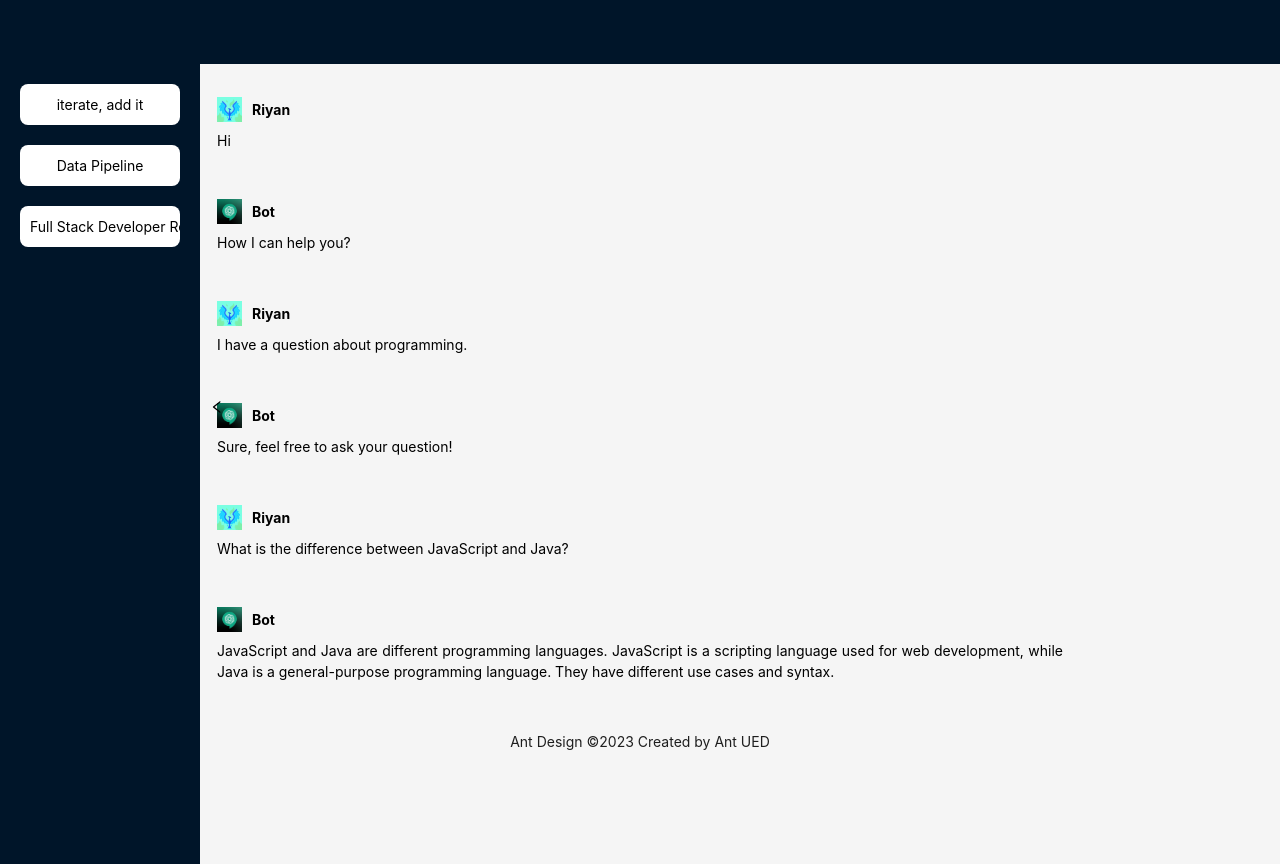
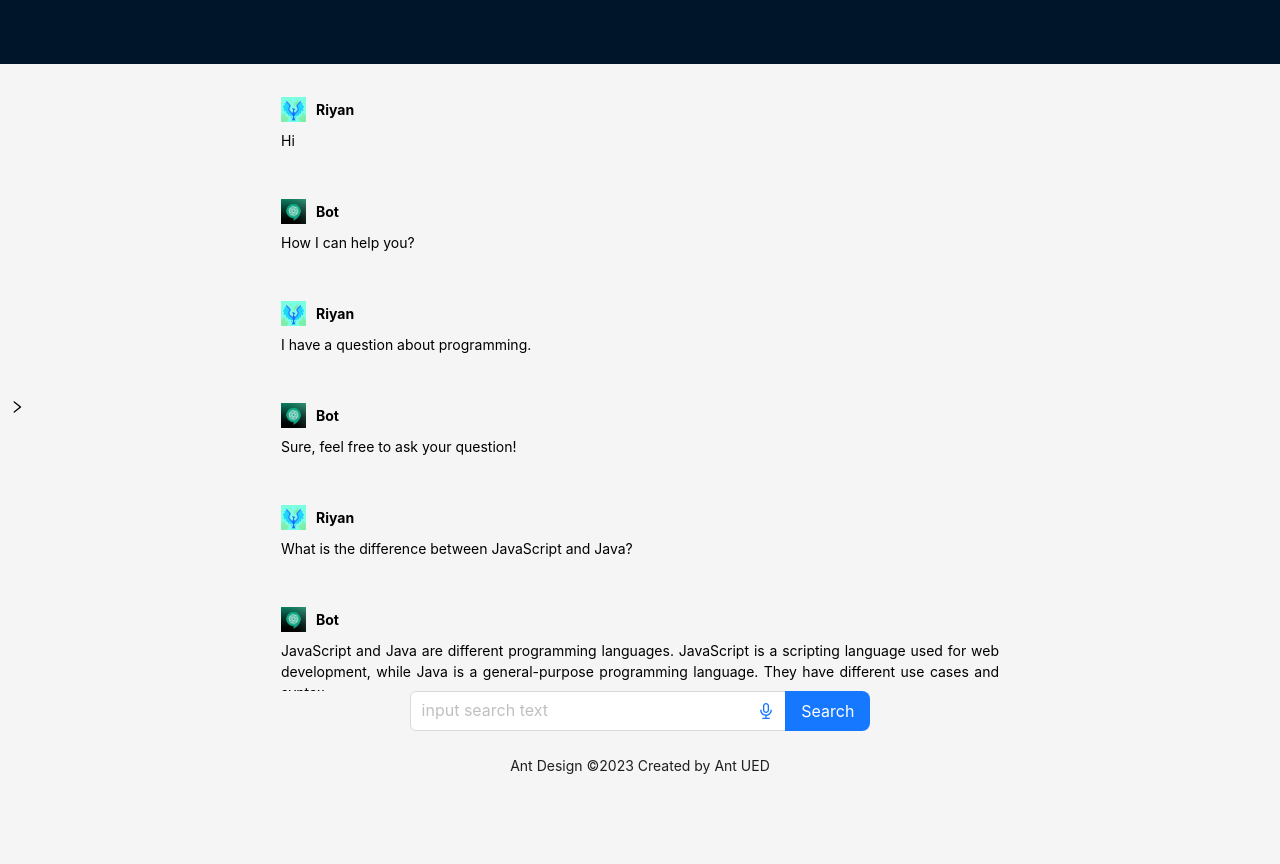
Before and after one commit to Ryand1234/Doc_Analyzer, a Next.js app in the folder doc_analyzer/: page / in a window 1280 px wide. Built offline with nearby package versions, Linux system fonts and the light colour scheme.

Commit message:
Added search box and fixed some bugs

```diff
--- a/doc_analyzer/app/layout/chatbox.tsx
+++ b/doc_analyzer/app/layout/chatbox.tsx
@@ -1,6 +1,6 @@
 import { Breadcrumb, Layout, theme } from 'antd';
 const { Header, Content, Footer, Sider } = Layout;
-import { MenuProps  } from '../interface/chat-interface';
+import { MenuProps } from '../interface/chat-interface';
 import Message from './message';
 
 export default function ChatBox({ messages }: MenuProps) {
@@ -9,9 +9,9 @@ export default function ChatBox({ messages }: MenuProps) {
     } = theme.useToken();
     return (
         <>
-            <Content>
+            <Content style={{marginBottom: '10px'}}>
                 {messages.map((element, index) => (
-                    <Message key={index} message={element.message} user={element.user}/>
+                    <Message key={index} message={element.message} user={element.user} />
                 ))}
             </Content>
 
--- a/doc_analyzer/app/layout/message.tsx
+++ b/doc_analyzer/app/layout/message.tsx
@@ -46,7 +46,7 @@ export default function Message({ user, message }: Info) {
             </div>
             <div><p style={{
                 textAlign: 'justify',
-            }}>{message}</p> <UserOutlined hidden={hidden}/></div>
+            }}>{message}</p> <span style={{position: 'absolute'}}><UserOutlined hidden={hidden}/></span></div>
         </div>
     )
 };
--- a/doc_analyzer/app/page.tsx
+++ b/doc_analyzer/app/page.tsx
@@ -9,8 +9,25 @@ import {
   RightOutlined,
   LeftOutlined
 } from '@ant-design/icons';
+import { AudioOutlined } from '@ant-design/icons';
+import { Input, Space } from 'antd';
+import type { SearchProps } from 'antd/es/input/Search';
+
+const { Search } = Input;
+
+const suffix = (
+  <AudioOutlined
+    style={{
+      fontSize: 16,
+      color: '#1677ff',
+    }}
+  />
+);
+
+const onSearch: SearchProps['onSearch'] = (value, _e, info) => console.log(info?.source, value);
+
 const App: React.FC = () => {
-  const [collapsed, setCollapsed] = useState(false);
+  const [collapsed, setCollapsed] = useState(true);
 
 
   const history: Array<string> = [
@@ -83,13 +100,37 @@ const App: React.FC = () => {
         }} onClick={() => { setCollapsed(true) }} />}
         <div style={{
           overflow: 'visible',
-          marginLeft: '15vw',
-          marginRight: '15vw'
+          marginLeft: '20vw',
+          marginRight: '20vw'
         }}>
           <ChatBox messages={messages} />
-          <Footer style={{ textAlign: 'center' }}>Ant Design ©2023 Created by Ant UED</Footer>
         </div>
       </Layout>
+      <div
+              style={{
+                position: 'fixed',
+                bottom: 0,
+                zIndex: 1,
+                paddingLeft: '20vw',
+              width: '100%',
+                paddingRight: '20vw',
+                backgroundColor: '#f5f5f5',
+                display: 'flex',
+                flexDirection: 'column',
+                alignItems: 'center',
+              }}>
+            <Search
+            style={{
+              width: '60%',
+            }}
+              placeholder="input search text"
+              enterButton="Search"
+              size="large"
+              suffix={suffix}
+              onSearch={onSearch}
+            />
+            <Footer style={{ textAlign: 'center' }}>Ant Design ©2023 Created by Ant UED</Footer>
+          </div>
     </Layout >
   );
 };
```
